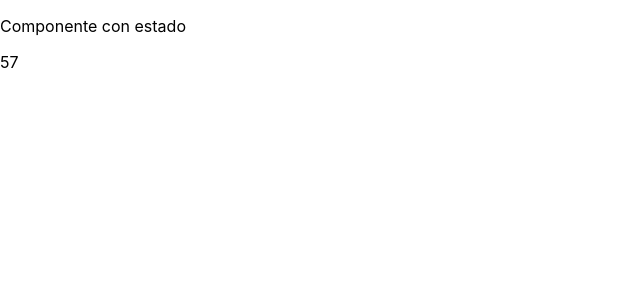
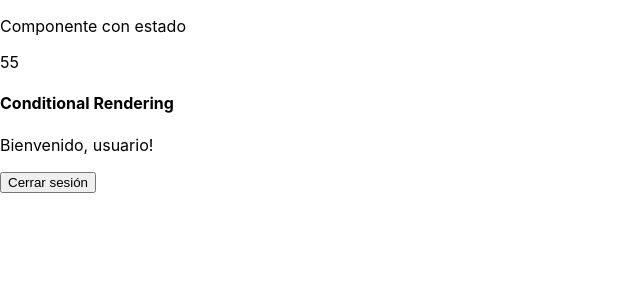
Before and after one commit to renecrapaud/curso_react, a React (Create React App) app: page / in a window 1280 px wide. Shown: the top 300 px of the page, without its empty margins (0-640 px from the left). Built offline with nearby package versions, Linux system fonts and the light colour scheme.

Commit message:
Conditional render

```diff
--- a/src/App.js
+++ b/src/App.js
@@ -1,4 +1,5 @@
 import React, {Component} from 'react';
+import SeccionCondicional from './secciones/condicional.js'
 
 class Contador extends Component{
   constructor (props) {
@@ -30,6 +31,7 @@
       <div className="App">
         <p>Componente con estado</p>
         <Contador contadorInicial={50} />
+        <SeccionCondicional/>
       </div>
     );
   }
--- /dev/null
+++ b/src/secciones/condicional.js
@@ -0,0 +1,37 @@
+import React, { Component } from 'react'
+
+class LoginButton extends Component {
+  render () {
+    return <button>Iniciar Sesión</button>
+  }
+}
+
+class LogoutButton extends Component {
+  render () {
+    return (
+      <div>
+        <p>Bienvenido, usuario!</p>
+        <button>Cerrar sesión</button>
+      </div>
+    )
+  }
+}
+
+export default class ConditionalSection extends Component {
+  constructor() {
+    super()
+    this.state = { isUserLogged: true }
+  }
+
+  render () {
+    return (
+      <div>
+        <h4>Conditional Rendering</h4>
+        {this.state.isUserLogged
+          ? <LogoutButton />
+          : <LoginButton />
+        }
+      </div>
+    )
+  }
+}
```
